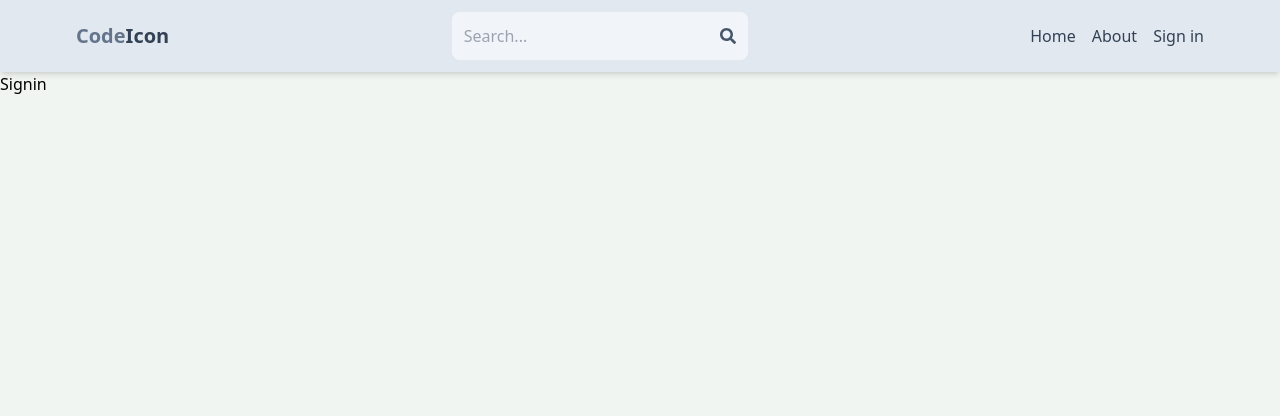
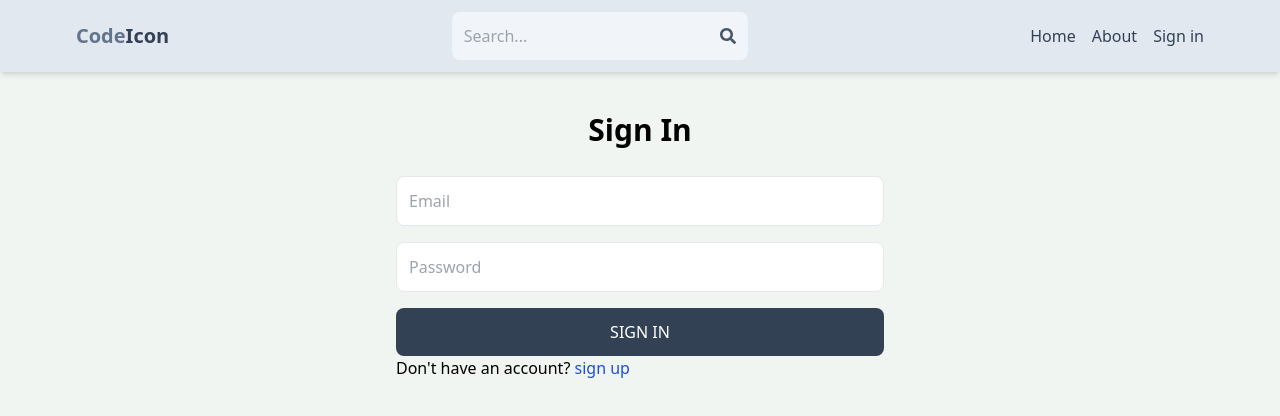
Before and after one commit to SirJames115/Property-Management, a React (Vite) app in the folder frontend/: page /sign-in in a window 1280 px wide. Shown: the top 416 px of the page. Built offline with nearby package versions, Linux system fonts and the light colour scheme.

Commit message:
complete sign in page functionality

```diff
--- a/frontend/src/pages/SignIn.jsx
+++ b/frontend/src/pages/SignIn.jsx
@@ -1,9 +1,86 @@
-import React from 'react'
+import React, { useState } from "react";
+import { Link, useNavigate } from "react-router-dom";
+import { toast } from "react-toastify";
 
 function SignIn() {
+  const [formData, setFormData] = useState({});
+  const [error, setError] = useState(null);
+  const [loading, setLoading] = useState(false);
+
+  const navigate = useNavigate()
+
+  const handleChange = (e) => {
+    setFormData({
+      ...formData,
+      [e.target.id]: e.target.value,
+    });
+  };
+
+  const handleSubmit = async (e) => {
+    e.preventDefault();
+    try {
+      setLoading(true);
+      const res = await fetch("/api/auth/signin", {
+        method: "POST",
+        headers: {
+          "Content-Type": "application/json",
+        },
+        body: JSON.stringify(formData),
+      });
+      const data = await res.json();
+      if (data.success === false) {
+        setLoading(false);
+        setError(data.message);
+        return;
+      }
+      setLoading(false);
+      setError(null)
+      navigate('/')
+      toast.success(data.message)
+      console.log(data);
+    } catch (error) {
+      setLoading(false);
+      setError(error.message);
+    }
+  };
+
   return (
-    <div>Signin</div>
-  )
+    <div className="p-3 max-w-lg mx-auto">
+      <p className="hidden">
+      {toast.error(error)}
+      </p>
+      <h1 className="text-center text-3xl font-semibold my-7">Sign In</h1>
+      <form onSubmit={handleSubmit} className="flex flex-col gap-4 ">
+        <input
+          type="text"
+          placeholder="Email"
+          className="border p-3 rounded-lg"
+          id="email"
+          onChange={handleChange}
+        />
+        <input
+          type="password"
+          placeholder="Password"
+          className="border p-3 rounded-lg"
+          id="password"
+          onChange={handleChange}
+        />
+        <button
+          disabled={loading}
+          className="bg-slate-700 text-white p-3 rounded-lg uppercase hover:opacity-95 disabled:opacity-80">
+          {loading ? "Loading..." : "Sign In"}
+        </button>
+      </form>
+      <div className="gap-2">
+        <p>
+          {`Don't have an account?`}{" "}
+          <Link className="text-blue-700 text-center" to="/sign-up">
+            sign up
+          </Link>
+        </p>
+      </div>
+    </div>
+  );
 }
 
-export default SignIn
+export default SignIn;
--- a/frontend/src/pages/SignUp.jsx
+++ b/frontend/src/pages/SignUp.jsx
@@ -67,7 +67,7 @@
         />
         <input
           type="password"
-          placeholder="Username"
+          placeholder="Password"
           className="border p-3 rounded-lg"
           id="password"
           onChange={handleChange}
@@ -81,7 +81,7 @@
       <div className="gap-2">
         <p>
           Have an account?{" "}
-          <Link className="text-blue-700 underline text-center" to="/sign-in">
+          <Link className="text-blue-700 text-center" to="/sign-in">
             sign in
           </Link>
         </p>
```
